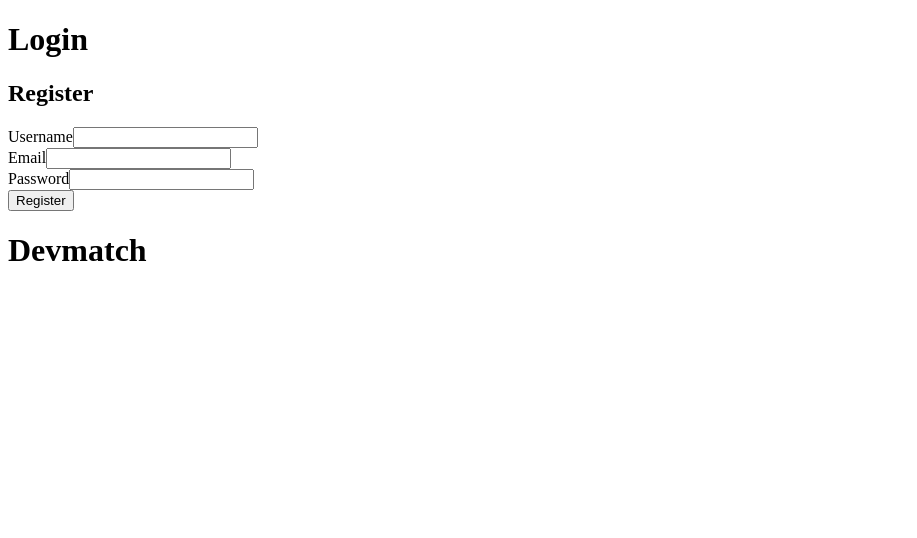
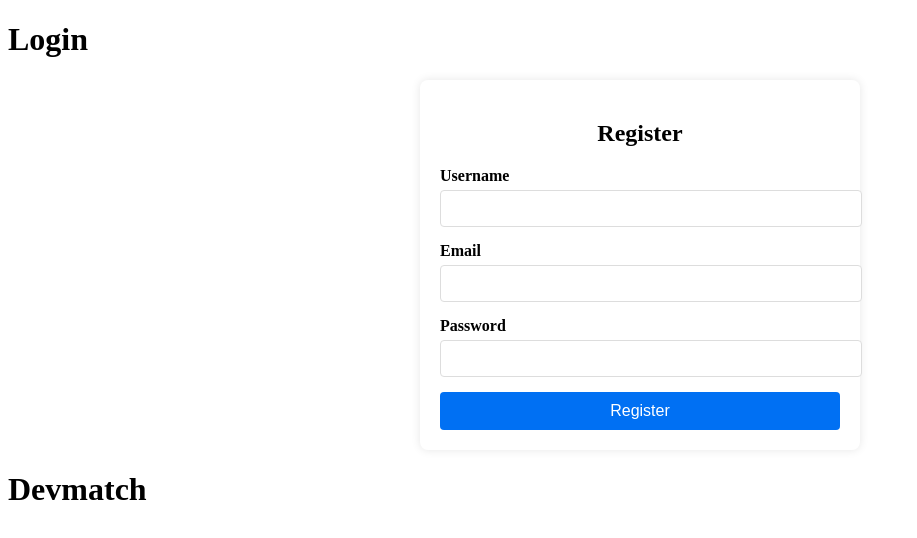
Before and after one commit to rithbennet/Devmatch, a Next.js app: page / in a window 1280 px wide. Shown: the top 538 px of the page, without its empty margins (0-917 px from the left). Built offline with nearby package versions, Linux system fonts and the light colour scheme.

Commit message:
Registration page

```diff
--- a/components/Registration/index.jsx
+++ b/components/Registration/index.jsx
@@ -2,56 +2,134 @@
 //import './Registration.css'; // Import the CSS file for styling
 
 function Registration() {
-  const [username, setUsername] = useState('');
-  const [password, setPassword] = useState('');
-  const [email, setEmail] = useState('');
+    const [username, setUsername] = useState('');
+    const [password, setPassword] = useState('');
+    const [email, setEmail] = useState('');
+    const [error, setError] = useState(null);
+    const [success, setSuccess] = useState(null);
 
-  const handleSubmit = (event) => {
-    event.preventDefault();
+    const handleSubmit = async (event) => {
+      event.preventDefault();
 
-    // Replace this with actual registration logic
-    console.log('User registered:', { username, email, password });
-    alert('Registration successful!');
+      try {
+        const response = await fetch('API/register', {
+          method: 'POST',
+          headers: {
+            'Content-Type': 'application/json',
+          },
+          body: JSON.stringify({ username, email, password }),
+        });
+        const data = await response.json();
+
+        if (response.ok) {
+          setSuccess(data.message);
+          setError(null);
+        } else {
+          setSuccess(null);
+          setError(data.error);
+        }
+      } catch (err) {
+        setError('Something went wrong');
+        setSuccess(null);
+      }
+    };
+
+ // Inline styles
+ const styles = {
+    registrationContainer: {
+      width: '100%',
+      maxWidth: '400px',
+      margin: '0 auto',
+      padding: '20px',
+      borderRadius: '8px',
+      boxShadow: '0 0 10px rgba(0, 0, 0, 0.1)',
+    },
+    header: {
+      textAlign: 'center',
+      marginBottom: '20px',
+    },
+    form: {
+      display: 'flex',
+      flexDirection: 'column',
+    },
+    formGroup: {
+      marginBottom: '15px',
+    },
+    label: {
+      display: 'block',
+      marginBottom: '5px',
+      fontWeight: 'bold',
+    },
+    input: {
+      width: '100%',
+      padding: '10px',
+      borderRadius: '4px',
+      border: '1px solid #ddd',
+    },
+    button: {
+      padding: '10px',
+      borderRadius: '4px',
+      border: 'none',
+      backgroundColor: '#0070f3',
+      color: '#fff',
+      fontSize: '16px',
+      cursor: 'pointer',
+    },
+    buttonDisabled: {
+      backgroundColor: '#ccc',
+      cursor: 'not-allowed',
+    },
+    success: {
+      color: 'green',
+      textAlign: 'center',
+    },
+    error: {
+      color: 'red',
+      textAlign: 'center',
+    },
   };
 
   return (
-    <div className="registration-container">
-      <h2 className="header">Register</h2>
-      <form onSubmit={handleSubmit} className="form">
-        <div className="form-group">
-          <label className="label">Username</label>
+    <div style={styles.registrationContainer}>
+      <h2 style={styles.header}>Register</h2>
+      <form onSubmit={handleSubmit} style={styles.form}>
+        <div style={styles.formGroup}>
+          <label style={styles.label}>Username</label>
           <input
             type="text"
             value={username}
             onChange={(e) => setUsername(e.target.value)}
-            className="input"
+            style={styles.input}
             required
           />
         </div>
-        <div className="form-group">
-          <label className="label">Email</label>
+        <div style={styles.formGroup}>
+          <label style={styles.label}>Email</label>
           <input
             type="email"
             value={email}
             onChange={(e) => setEmail(e.target.value)}
-            className="input"
+            style={styles.input}
             required
           />
         </div>
-        <div className="form-group">
-          <label className="label">Password</label>
+        <div style={styles.formGroup}>
+          <label style={styles.label}>Password</label>
           <input
             type="password"
             value={password}
             onChange={(e) => setPassword(e.target.value)}
-            className="input"
+            style={styles.input}
             required
           />
         </div>
-        <button type="submit" className="button">Register</button>
+        <button type="submit" style={styles.button}>Register</button>
+        {success && <p style={styles.success}>{success}</p>}
+        {error && <p style={styles.error}>{error}</p>}
       </form>
     </div>
   );
+
 }
 
 export default Registration;
```
Also changed, not shown: components/API/registration.js (added, +38 -0 lines), models/User.js (added, +9 -0 lines).
